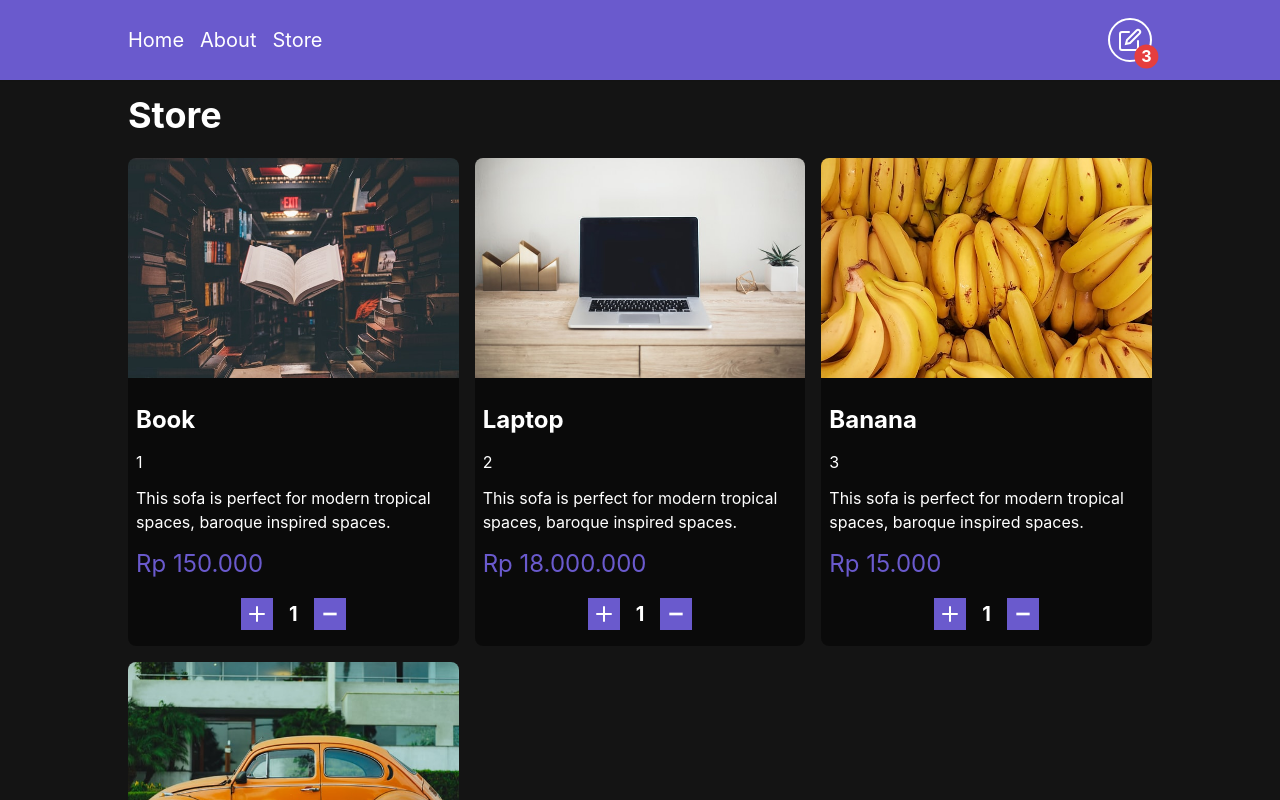
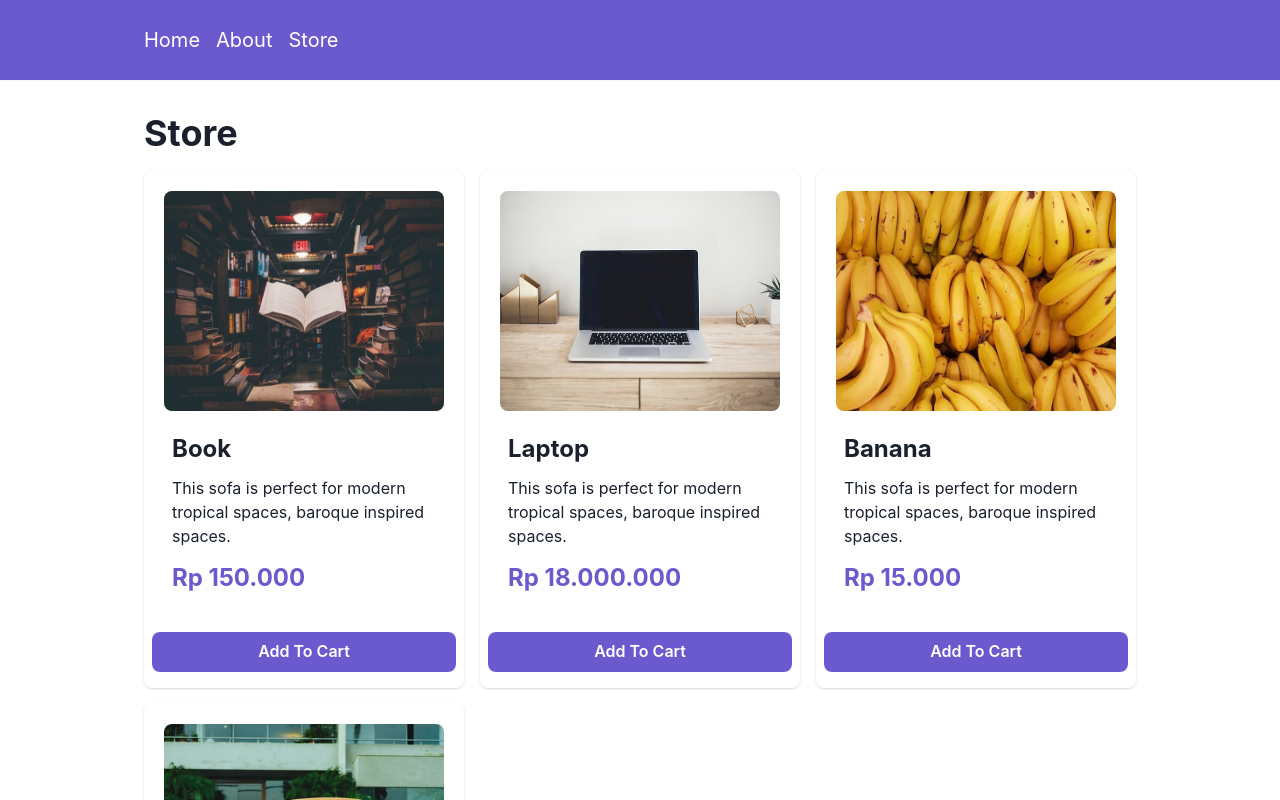
Before and after one commit to rolandowebdev/shopping-cart, a React (Vite) app: page /store in a window 1280 px wide. Shown: the top 800 px of the page. Built offline with nearby package versions, Linux system fonts and the light colour scheme.

Commit message:
feat: create shopping cart context, drawer component and finishing cart functionality

```diff
--- a/package.json
+++ b/package.json
@@ -23,6 +23,7 @@
     "@chakra-ui/react": "^2.5.1",
     "@emotion/react": "^11.10.6",
     "@emotion/styled": "^11.10.6",
+    "@fontsource/poppins": "^4.5.10",
     "framer-motion": "^10.5.0",
     "react": "^18.2.0",
     "react-dom": "^18.2.0",
--- a/src/App.tsx
+++ b/src/App.tsx
@@ -1,22 +1,18 @@
-import { Container } from '@chakra-ui/react'
 import { BrowserRouter, Routes, Route } from 'react-router-dom'
-import { Navbar } from './components'
-import { About, Home, Store } from './pages'
+import { ShoppingCartProvider } from '@/context'
+import { PageContainer } from '@/layouts'
+import { About, Home, Store } from '@/pages'
 
 export const App = () => (
   <BrowserRouter>
-    <Navbar />
-    <Container
-      as="main"
-      maxW="container.lg"
-      mx="auto"
-      py="2"
-      sx={{ minH: 'calc(100vh - 96px)' }}>
-      <Routes>
-        <Route path="/" element={<Home />} />
-        <Route path="/about" element={<About />} />
-        <Route path="/store" element={<Store />} />
-      </Routes>
-    </Container>
+    <ShoppingCartProvider>
+      <PageContainer>
+        <Routes>
+          <Route path="/" element={<Home />} />
+          <Route path="/about" element={<About />} />
+          <Route path="/store" element={<Store />} />
+        </Routes>
+      </PageContainer>
+    </ShoppingCartProvider>
   </BrowserRouter>
 )
--- a/src/components/Card/Card.tsx
+++ b/src/components/Card/Card.tsx
@@ -3,7 +3,6 @@ import {
   Button,
   CardBody,
   CardFooter,
-  Divider,
   Heading,
   Image,
   Stack,
@@ -12,6 +11,7 @@ import {
 } from '@chakra-ui/react'
 import { AddIcon, MinusIcon } from '@chakra-ui/icons'
 import { formatCurrency } from '@/utilities/formatCurrency'
+import { useShoppingCart } from '@/context'
 
 type CardProps = {
   id: number
@@ -22,44 +22,75 @@ type CardProps = {
 }
 
 export const Card = ({ id, name, description, price, imgUrl }: CardProps) => {
-  const quantity = 1
+  const {
+    getItemQuantity,
+    increaseCartQuantity,
+    decreaseCartQuantity,
+    removeFromCart,
+  } = useShoppingCart()
+  const quantity = getItemQuantity(id)
   return (
-    <CardChakra bg="blackAlpha.600" borderRadius="lg" overflow="hidden">
+    <CardChakra borderRadius="lg" overflow="hidden">
       <CardBody>
         <Image
           src={imgUrl}
           h="220px"
           w="full"
           objectFit="cover"
-          alt="Green double couch with wooden legs"
+          rounded="lg"
+          alt={name}
         />
         <Stack mt="6" spacing="3" px="2">
           <Heading as="h2" fontSize="2xl" fontWeight="bold">
             {name}
           </Heading>
-          <Text>{id}</Text>
           <Text>{description}</Text>
-          <Text color="slateblue" fontSize="2xl">
+          <Text color="slateblue" fontWeight="bold" fontSize="2xl">
             {formatCurrency(price)}
           </Text>
         </Stack>
       </CardBody>
-      <Divider />
       <CardFooter px="2" py="4">
         {quantity < 1 ? (
-          <Button py={2} px={4} bg="slateblue" w="full" rounded="lg">
+          <Button
+            onClick={() => increaseCartQuantity(id)}
+            py={2}
+            px={4}
+            w="full"
+            bg="slateblue"
+            color="white"
+            textTransform="capitalize"
+            rounded="lg">
             Add to cart
           </Button>
         ) : (
+          <Flex flexDirection="column" mx="auto" w="full" color="white">
             <Flex alignItems="center" gap={4} mx="auto">
-            <Button bg="slateblue" p={2}>
+              <Button
+                onClick={() => increaseCartQuantity(id)}
+                bg="slateblue"
+                p={2}>
                 <AddIcon />
               </Button>
-            <Text as="span" fontSize="xl" fontWeight="bold">
+              <Text as="span" color="slateblue" fontSize="xl" fontWeight="bold">
                 {quantity}
               </Text>
-            <Button bg="slateblue" p={2}>
+              <Button
+                onClick={() => decreaseCartQuantity(id)}
+                bg="slateblue"
+                p={2}>
                 <MinusIcon />
+              </Button>
+            </Flex>
+            <Button
+              onClick={() => removeFromCart(id)}
+              w="full"
+              mt={4}
+              p={2}
+              fontSize="lg"
+              textTransform="capitalize"
+              bg="slateblue">
+              Remove cart
             </Button>
           </Flex>
         )}
--- /dev/null
+++ b/src/components/Card/CardItem.tsx
@@ -0,0 +1,77 @@
+/* eslint-disable import/extensions */
+import {
+  Box,
+  Button,
+  Card as CardChakra,
+  CardBody,
+  HStack,
+  Image,
+  Stack,
+  Text,
+} from '@chakra-ui/react'
+import { DeleteIcon } from '@chakra-ui/icons'
+import { useShoppingCart } from '@/context'
+import items from '@/data/items.json'
+import { formatCurrency } from '@/utilities/formatCurrency'
+
+type CardItemProps = {
+  id: number
+  quantity: number
+}
+
+export const CardItem = ({ id, quantity }: CardItemProps) => {
+  const { removeFromCart } = useShoppingCart()
+  const storeItem = items.find((item) => item.id === id) ?? null
+
+  return (
+    <CardChakra
+      direction={{ base: 'column', sm: 'row' }}
+      alignContent="center"
+      overflow="hidden"
+      variant="outline">
+      <Image
+        minW="200px"
+        maxH="130px"
+        objectFit="cover"
+        maxW={{ base: '100%', sm: '200px' }}
+        src={storeItem?.imgUrl}
+        alt={storeItem?.name}
+      />
+      <Stack w="full" my="auto">
+        <CardBody>
+          <HStack gap={2} justifyContent="space-between" alignItems="center">
+            <Box>
+              <HStack mb={1}>
+                <Text fontSize="xl" fontWeight="bold">
+                  {storeItem?.name}
+                </Text>
+                <Text fontSize="xs" color="gray.500">
+                  {quantity} x
+                </Text>
+              </HStack>
+              <Text>{formatCurrency(storeItem?.price || 0)}</Text>
+            </Box>
+            <HStack gap={2}>
+              <Text fontSize="xl" fontWeight="bold">
+                {formatCurrency((storeItem?.price || 0) * quantity)}
+              </Text>
+              <Button
+                onClick={() => removeFromCart(id)}
+                p={2}
+                border="1px"
+                borderColor="blackAlpha.900"
+                bg="transparent"
+                _hover={{
+                  backgroundColor: '#DF2E38',
+                  color: '#fff',
+                  borderColor: '#DF2E38',
+                }}>
+                <DeleteIcon />
+              </Button>
+            </HStack>
+          </HStack>
+        </CardBody>
+      </Stack>
+    </CardChakra>
+  )
+}
--- a/src/components/Navbar/Navbar.tsx
+++ b/src/components/Navbar/Navbar.tsx
@@ -1,18 +1,45 @@
 /* eslint-disable import/extensions */
 import { Link as RouterLink } from 'react-router-dom'
-import { Button, Container, Flex, Link, Text } from '@chakra-ui/react'
+import {
+  Button,
+  Container,
+  Drawer,
+  DrawerBody,
+  DrawerCloseButton,
+  DrawerContent,
+  DrawerFooter,
+  DrawerHeader,
+  DrawerOverlay,
+  Flex,
+  Link,
+  Text,
+  useDisclosure,
+} from '@chakra-ui/react'
 import { EditIcon } from '@chakra-ui/icons'
+import { useShoppingCart } from '@/context'
+import { CardItem } from '../Card/CardItem'
+import { formatCurrency } from '@/utilities/formatCurrency'
 import links from '@/data/links.json'
+import items from '@/data/items.json'
 
-export const Navbar = () => (
+export const Navbar = () => {
+  const { cartQuantity, cartItems } = useShoppingCart()
+  const { isOpen, onOpen, onClose } = useDisclosure()
+
+  const totalCost = cartItems.reduce((total, cartItem) => {
+    const storeItem = items.find((item) => item.id === cartItem.id)
+    return total + (storeItem?.price || 0) * cartItem.quantity
+  }, 0)
+  return (
     <Flex
       as="header"
       position="sticky"
       top={0}
       alignItems="center"
       bg="slateblue"
+      color="white"
       shadow="sm"
-    minH="20"
+      minH={20}
       zIndex="sticky">
       <Container
         maxW="container.lg"
@@ -23,20 +50,33 @@ export const Navbar = () => (
         alignItems="center">
         <Flex as="nav" alignItems="center" gap={4}>
           {links.map((link) => (
-          <Link key={link.name} to={link.path} as={RouterLink} fontSize="xl">
+            <Link
+              key={link.name}
+              to={link.path}
+              as={RouterLink}
+              fontSize="xl"
+              transition="all 300ms ease"
+              _hover={{ textDecoration: 'none', color: 'blackAlpha.900' }}
+              _focus={{ textDecoration: 'none', color: 'blackAlpha.900' }}>
               {link.name}
             </Link>
           ))}
         </Flex>
+        {cartQuantity > 0 && (
+          <>
             <Button
+              onClick={onOpen}
               position="relative"
-        p={2}
               rounded="full"
+              p={5}
               border="2px"
+              borderRadius="full"
               borderColor="white"
+              bg="transparent"
+              color="white"
               transition="all 250ms ease-in-out"
               _hover={{ color: 'slateblue', bg: 'white' }}
-        _focus={{ color: 'slateblue', bg: 'white' }}>
+              sx={{ aspectRatio: '1/1' }}>
               <EditIcon height={6} width={6} />
               <Text
                 position="absolute"
@@ -46,15 +86,51 @@ export const Navbar = () => (
                 display="flex"
                 alignItems="center"
                 justifyContent="center"
-          fontWeight="bold"
                 bg="red.500"
                 color="white"
-          width={6}
+                height={6}
                 rounded="full"
-          sx={{ aspectRatio: '1 / 1' }}>
-          3
+                sx={{ aspectRatio: '1/1' }}>
+                {cartQuantity}
               </Text>
             </Button>
+            <Drawer
+              isOpen={isOpen}
+              size="lg"
+              placement="right"
+              onClose={onClose}>
+              <DrawerOverlay />
+              <DrawerContent>
+                <DrawerHeader>
+                  <Text fontSize="2xl">Your Cart</Text>
+                  <DrawerCloseButton
+                    border="1px"
+                    borderColor="blackAlpha.500"
+                  />
+                </DrawerHeader>
+                <DrawerBody display="flex" flexDirection="column" gap={4}>
+                  {cartItems.map((item) => (
+                    <CardItem
+                      key={item.id}
+                      id={item.id}
+                      quantity={item.quantity}
+                    />
+                  ))}
+                </DrawerBody>
+
+                <DrawerFooter>
+                  <Text as="p" fontSize="2xl">
+                    Total :{' '}
+                    <Text as="span" fontWeight="bold">
+                      {formatCurrency(totalCost)}
+                    </Text>
+                  </Text>
+                </DrawerFooter>
+              </DrawerContent>
+            </Drawer>
+          </>
+        )}
       </Container>
     </Flex>
   )
+}
--- /dev/null
+++ b/src/context/ShoppingCartContext.tsx
@@ -0,0 +1,108 @@
+import {
+  createContext,
+  ReactNode,
+  useCallback,
+  useContext,
+  useMemo,
+  useState,
+} from 'react'
+
+type ShoppingCartProviderProps = {
+  children: ReactNode
+}
+
+type CartItem = {
+  id: number
+  quantity: number
+}
+
+type ShoppingCartContextProps = {
+  getItemQuantity: (id: number) => number
+  increaseCartQuantity: (id: number) => void
+  decreaseCartQuantity: (id: number) => void
+  removeFromCart: (id: number) => void
+  cartQuantity: number
+  cartItems: CartItem[]
+}
+
+const ShoppingCartContext = createContext({} as ShoppingCartContextProps)
+
+export const useShoppingCart = () => useContext(ShoppingCartContext)
+
+export const ShoppingCartProvider = ({
+  children,
+}: ShoppingCartProviderProps) => {
+  const [cartItems, setCartItems] = useState<CartItem[]>([])
+
+  const cartQuantity = cartItems.reduce(
+    (quantity, item) => item.quantity + quantity,
+    0
+  )
+
+  const getItemQuantity = useCallback(
+    (id: number) => cartItems.find((item) => item.id === id)?.quantity || 0,
+    [cartItems]
+  )
+
+  const increaseCartQuantity = useCallback(
+    (id: number) => {
+      setCartItems((currentItems) => {
+        if (currentItems.find((item) => item.id === id) == null)
+          return [...currentItems, { id, quantity: 1 }]
+        return currentItems.map((item) => {
+          if (item.id === id) return { ...item, quantity: item.quantity + 1 }
+          return item
+        })
+      })
+    },
+    [setCartItems]
+  )
+
+  const decreaseCartQuantity = useCallback(
+    (id: number) => {
+      setCartItems((currentItems) => {
+        if (currentItems.find((item) => item.id === id)?.quantity === 1)
+          return currentItems.filter((item) => item.id !== id)
+        return currentItems.map((item) => {
+          if (item.id === id) return { ...item, quantity: item.quantity - 1 }
+          return item
+        })
+      })
+    },
+    [setCartItems]
+  )
+
+  const removeFromCart = useCallback(
+    (id: number) => {
+      setCartItems((currentItems) =>
+        currentItems.filter((item) => item.id !== id)
+      )
+    },
+    [setCartItems]
+  )
+
+  const value = useMemo(
+    () => ({
+      getItemQuantity,
+      increaseCartQuantity,
+      decreaseCartQuantity,
+      removeFromCart,
+      cartItems,
+      cartQuantity,
+    }),
+    [
+      getItemQuantity,
+      increaseCartQuantity,
+      decreaseCartQuantity,
+      removeFromCart,
+      cartItems,
+      cartQuantity,
+    ]
+  )
+
+  return (
+    <ShoppingCartContext.Provider value={value}>
+      {children}
+    </ShoppingCartContext.Provider>
+  )
+}
--- /dev/null
+++ b/src/context/index.ts
@@ -0,0 +1 @@
+export * from './ShoppingCartContext'
--- /dev/null
+++ b/src/layouts/PageContainer.tsx
@@ -0,0 +1,21 @@
+import { Container } from '@chakra-ui/react'
+import { ReactNode } from 'react'
+import { Navbar } from '@/components'
+
+interface PageContainerProps {
+  children: ReactNode
+}
+
+export const PageContainer = ({ children }: PageContainerProps) => (
+  <>
+    <Navbar />
+    <Container
+      as="main"
+      height="container.sm"
+      maxW="container.lg"
+      marginBlock={8}
+      px={[8, 6, 4]}>
+      {children}
+    </Container>
+  </>
+)
--- /dev/null
+++ b/src/layouts/index.ts
@@ -0,0 +1 @@
+export * from './PageContainer'
--- a/src/main.tsx
+++ b/src/main.tsx
@@ -1,14 +1,13 @@
 import React from 'react'
 import ReactDOM from 'react-dom/client'
-import { ChakraBaseProvider, Container } from '@chakra-ui/react'
+import { ChakraBaseProvider } from '@chakra-ui/react'
+import { theme } from '@/styles/theme'
 import { App } from '@/App'
 
 ReactDOM.createRoot(document.getElementById('root') as HTMLElement).render(
   <React.StrictMode>
-    <ChakraBaseProvider resetCSS>
-      <Container mx="auto" minH="100vh" bg="blackAlpha.900" color="white">
-        <App />
-      </Container>
+    <ChakraBaseProvider resetCSS theme={theme}>
+      <App />
     </ChakraBaseProvider>
   </React.StrictMode>
 )
--- /dev/null
+++ b/src/styles/theme.ts
@@ -0,0 +1,8 @@
+import { theme as DefaultTheme, extendTheme } from '@chakra-ui/react'
+
+const fonts = {
+  heading: `'Poppins', ${DefaultTheme.fonts.heading}`,
+  body: `'Poppins', ${DefaultTheme.fonts.body}`,
+}
+
+export const theme = extendTheme({ fonts })
```
Also changed, not shown: 1 other file (tests, documents, lock files or other folders). Lines whose indentation alone changed are shown as unchanged.
